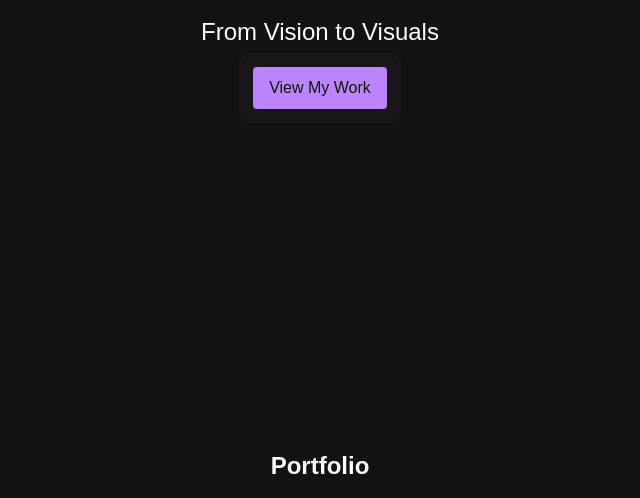
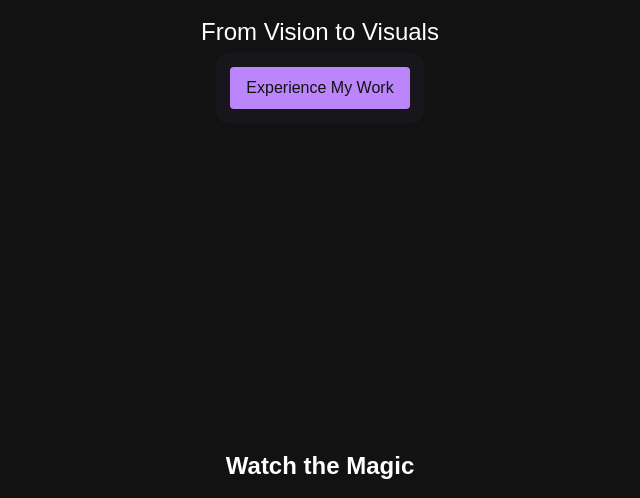
Before and after one commit to Machupa254/VGcreative, a plain HTML site: page index.html in a window 1280 px wide. Shown: the part 443-941 px from the top of the page, without its empty margins (320-960 px from the left). Drawn offline with nearby package versions, Linux system fonts and the light colour scheme.

Commit message:
Update index.html

```diff
--- a/index.html
+++ b/index.html
@@ -99,12 +99,12 @@
   <section id="home" class="hero">
     <h1>VG Creative</h1>
     <p>From Vision to Visuals</p>
-    <a href="#portfolio" class="cta-button">View My Work</a>
+    <a href="#portfolio" class="cta-button">Experience My Work</a>
   </section>
 
    <!-- Portfolio Section -->
   <section id="portfolio">
-    <h2>Portfolio</h2>
+    <h2>Watch the Magic</h2>
     <div class="video-grid">
       <div class="video-card">
         <iframe src="https://www.youtube.com/embed/XSxpeSG0XCA" frameborder="0" allowfullscreen></iframe>
```
